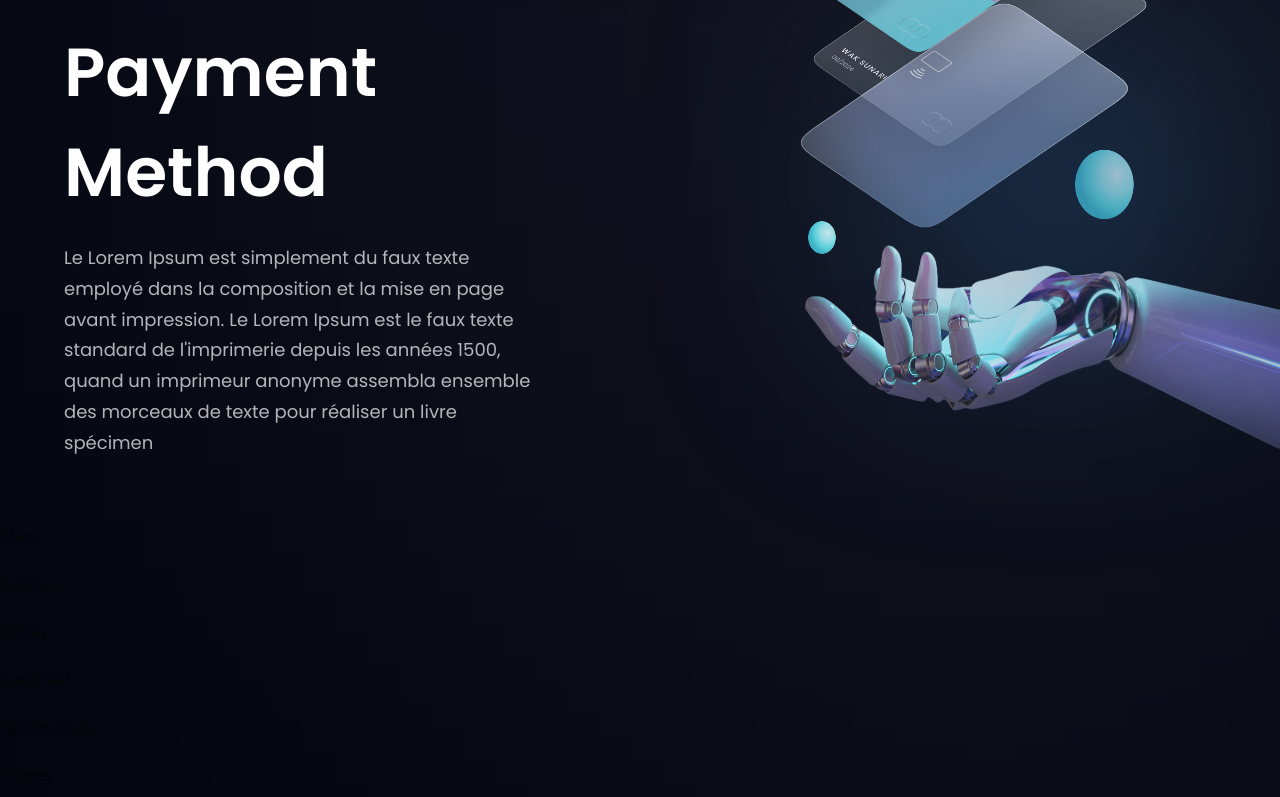
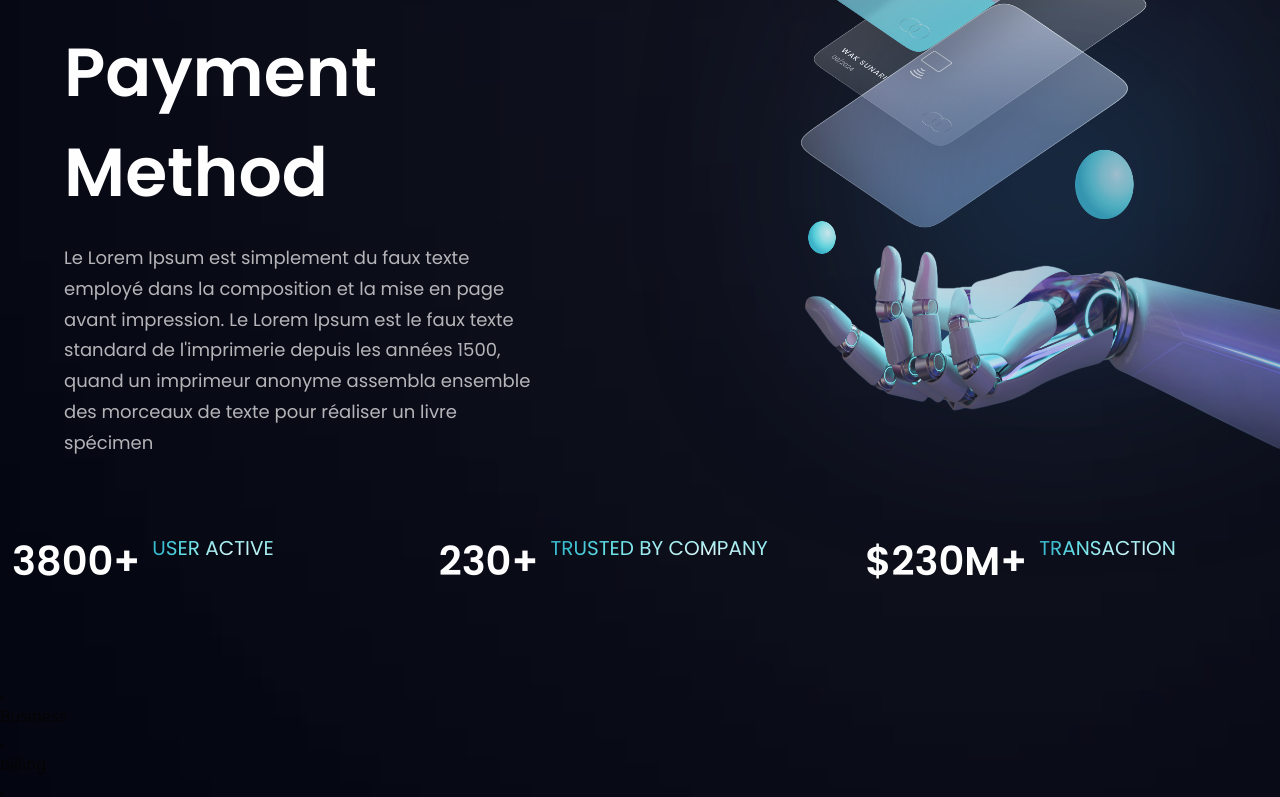
Before and after one commit to NOTamineRB/Tailwind_react, a React (Vite) app: page / in a window 1280 px wide. Shown: the part 373-1170 px from the top of the page. Built offline with nearby package versions, Linux system fonts and the light colour scheme.

Commit message:
end Stats Sections

```diff
--- a/src/components/Stats.jsx
+++ b/src/components/Stats.jsx
@@ -1,7 +1,35 @@
-import React from "react";
+import styles from "../style";
+import {stats} from '../constant'
+const Stats=() => {
+ return (
+<section className={`${styles.flexCenter}  flex-row
+   flex-wrap sm:mb-20 mb-6`}>
+  {stats.map(
+   (stat)=>
+   <div key={stat.id} className={`flex-1 flex justify-start items-centre flex-row m-3`}>
+    <h4 className="font-poppins
+    font-semibold
+    xs:text-[40px]
+    text-[30px]
+    xs:leading-[53px]
+    leading-[43]
+    text-white">
+      {stat.value}
+    </h4>
+      <p className="font-poppins
+        font-normal
+        xs:text-[20px]
+        text-[15px]
+        xs:leading-[26px]
+        eading-[21px]
+        text-gradient uppercase ml-3">
+        {stat.title}
+      </p>
+   </div>
+  )}
 
-const Stats = () => {
-  return <div>Stats</div>;
-};
+</section>
+)
+}
 
 export default Stats;
```
